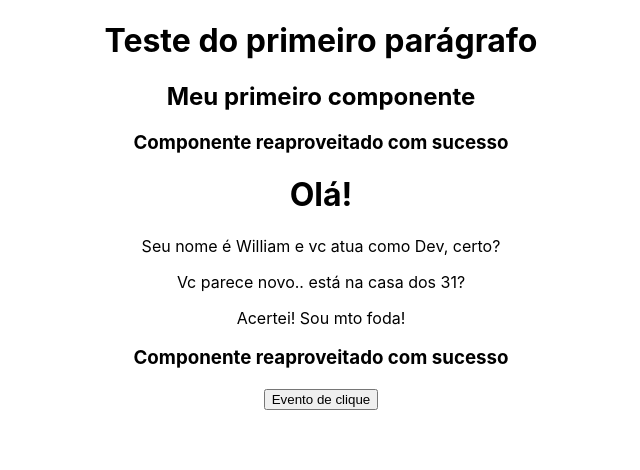
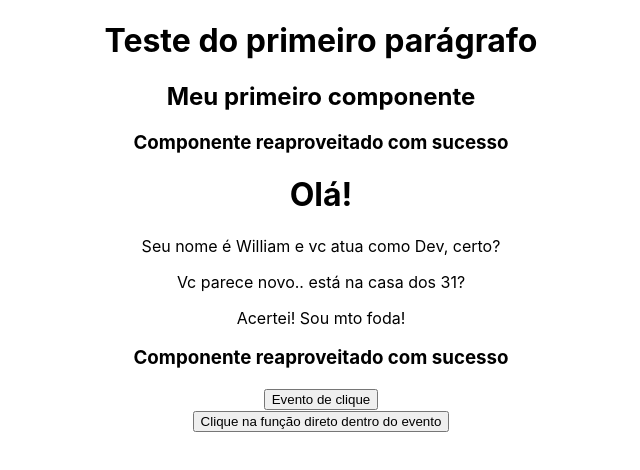
Before and after one commit to WillRadi/react_udemy, a React (Create React App) app in the folder 02_FUNDAMENTOS/fundamentos/: page / in a window 1280 px wide. Shown: the top 470 px of the page, without its empty margins (319-959 px from the left). Built offline with nearby package versions, Linux system fonts and the light colour scheme.

Commit message:
Feat: evento com função anônima

```diff
--- a/02_FUNDAMENTOS/fundamentos/src/components/Events.js
+++ b/02_FUNDAMENTOS/fundamentos/src/components/Events.js
@@ -9,6 +9,9 @@ const Events = () => {
       <div>
         <button onClick={handleClick}>Evento de clique</button>
       </div>
+      <div>
+        <button onClick={() => console.log('vc clicou direto na função')}>Clique na função direto dentro do evento</button>
+      </div>
     </div>
   )
 }
```
